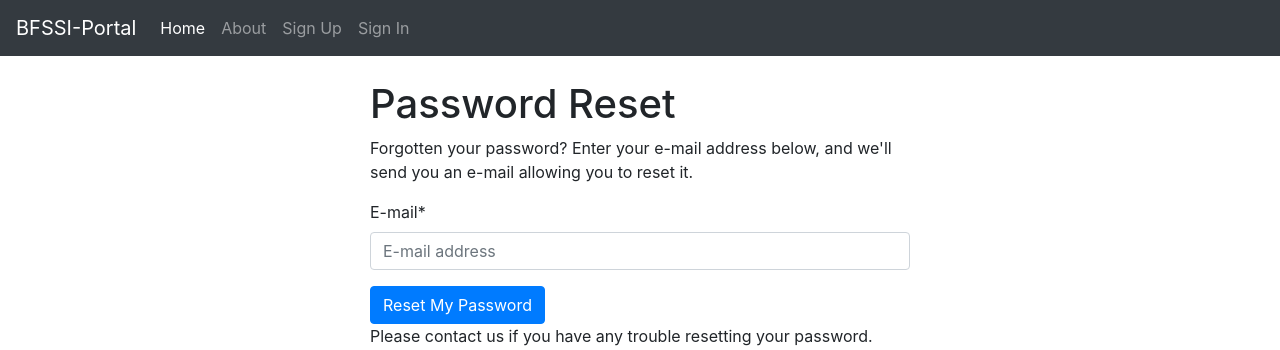
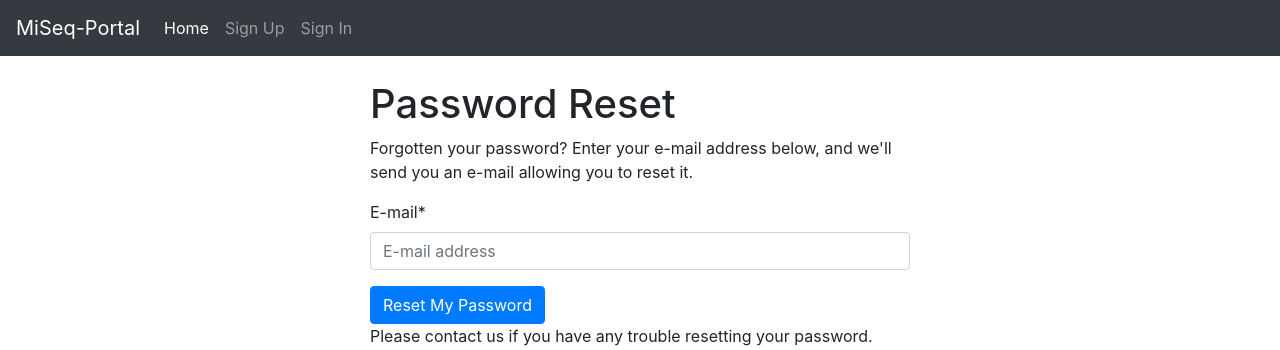
Before and after one commit to BFSSI-Bioinformatics-Lab/miseq_portal, a Django app: page /accounts/password/reset/ in a window 1280 px wide. Shown: the top 350 px of the page. Run offline with Django 3.2, Linux system fonts and the light colour scheme; some libraries are stand-ins or nearby versions.

Commit message:
Added 'Sample Search', removed 'About'

```diff
--- a/miseq_portal/templates/base.html
+++ b/miseq_portal/templates/base.html
@@ -43,20 +43,25 @@
             aria-label="Toggle navigation">
       <span class="navbar-toggler-icon"></span>
     </button>
-    <a class="navbar-brand" href="{% url 'home' %}">BFSSI-Portal</a>
+    <a class="navbar-brand" href="{% url 'home' %}">MiSeq-Portal</a>
 
     <div class="collapse navbar-collapse" id="navbarSupportedContent">
       <ul class="navbar-nav mr-auto">
         <li class="nav-item active">
           <a class="nav-link" href="{% url 'home' %}">Home <span class="sr-only">(current)</span></a>
         </li>
-        <li class="nav-item">
-          <a class="nav-link" href="{% url 'about' %}">About</a>
-        </li>
         {% if request.user.is_authenticated %}
           <li class="nav-item">
             {# URL provided by django-allauth/account/urls.py #}
+            <a class="nav-link" href="{% url 'sample_search:sample_search' %}">{% trans "Sample Search" %}</a>
+          </li>
+          <li class="nav-item">
+            {# URL provided by django-allauth/account/urls.py #}
             <a class="nav-link" href="{% url 'miseq_viewer:miseq_viewer_projects' %}">{% trans "MiSeq Viewer" %}</a>
+          </li>
+          <li class="nav-item">
+            {# URL provided by django-allauth/account/urls.py #}
+            <a class="nav-link" href="{% url 'miseq_uploader:miseq_uploader' %}">{% trans "MiSeq Uploader" %}</a>
           </li>
           <li class="nav-item">
             {# URL provided by django-allauth/account/urls.py #}
```
